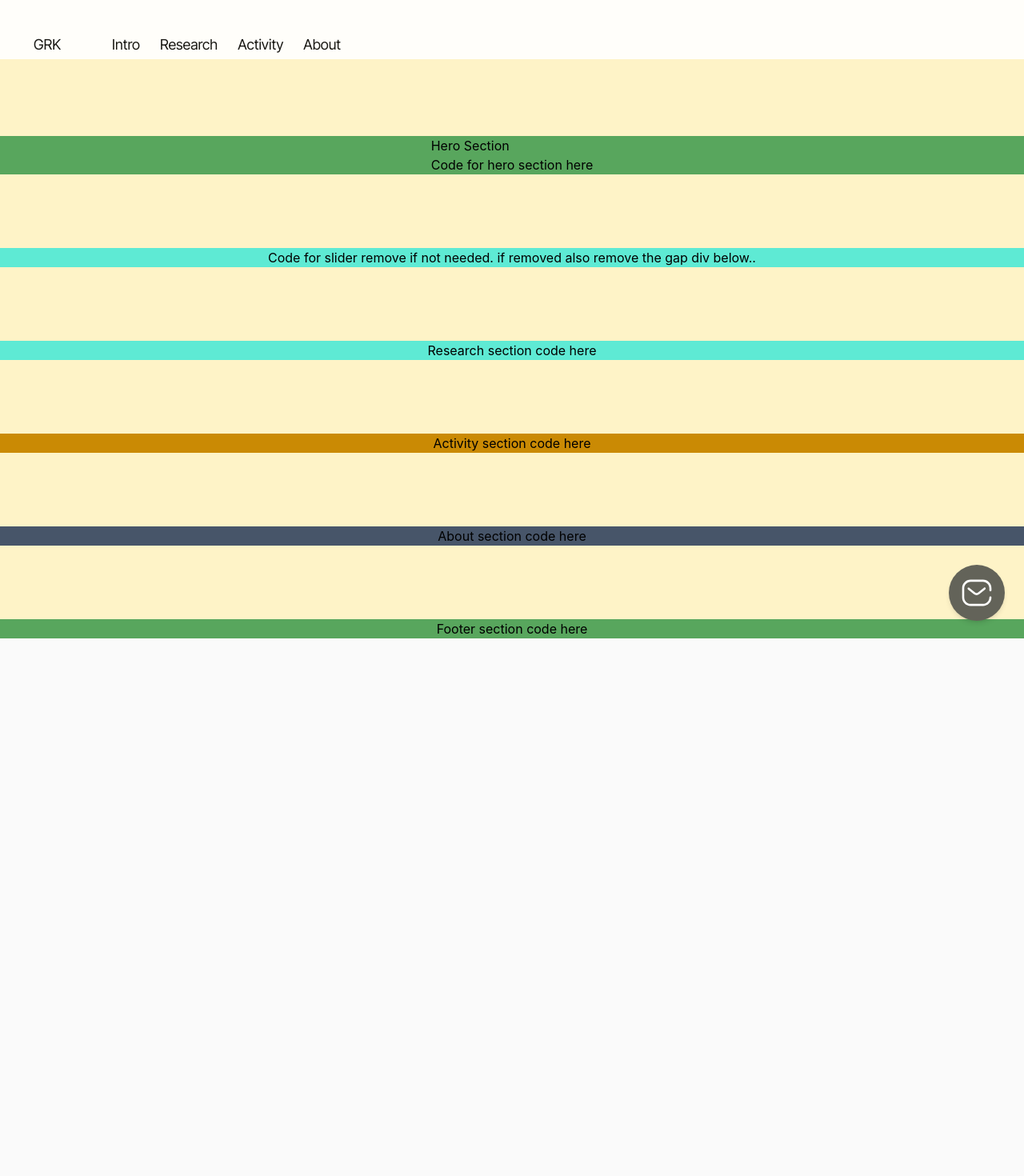
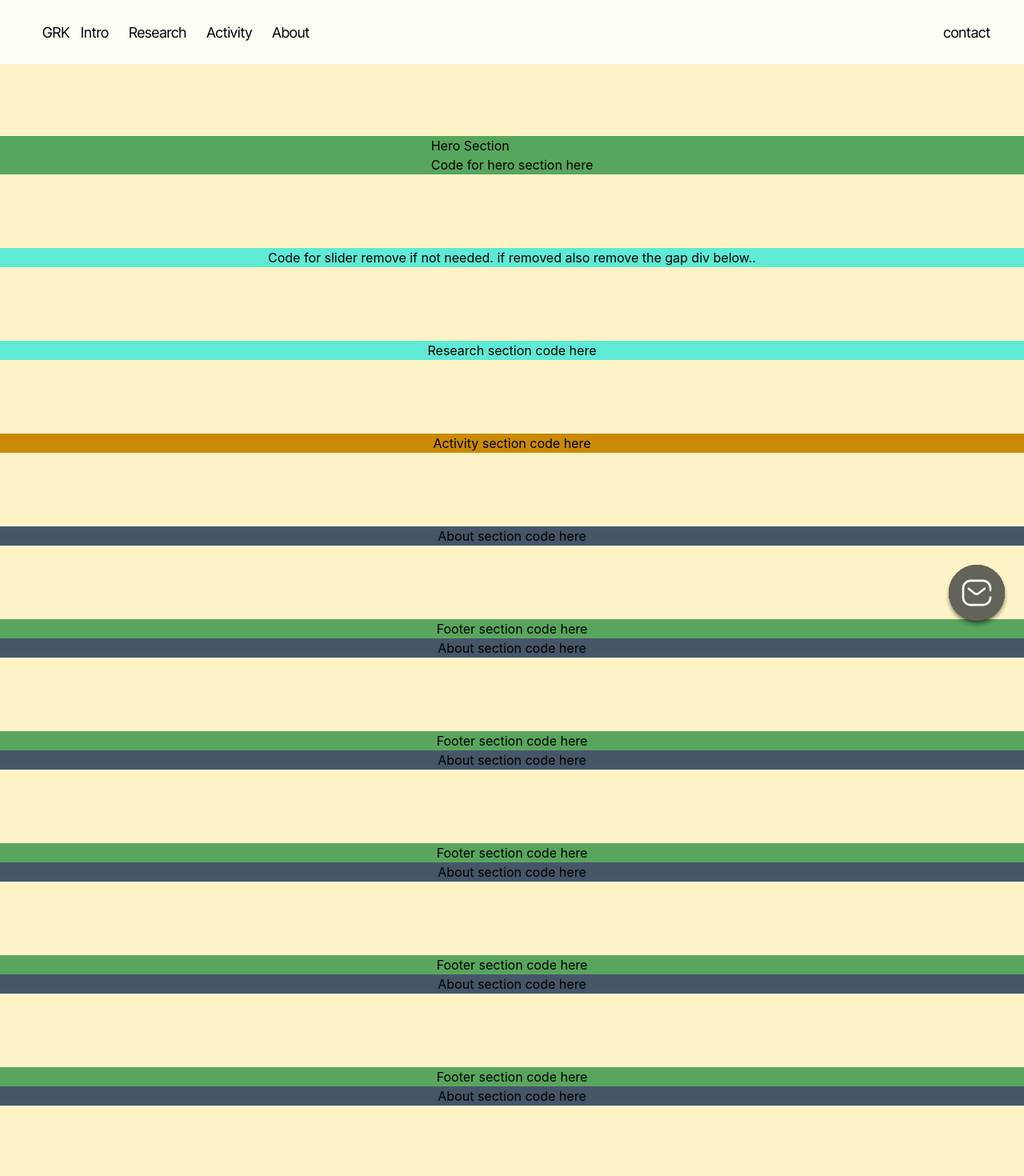
Before and after one commit to navaneeenavan/grkFrontEnd, a React (Create React App) app: page / in a window 1280 px wide. Shown: the top 1470 px of the page at 80% size. Before the commit the page ends 800 px from the top, so only its background shows below. Built offline with nearby package versions, Linux system fonts and the light colour scheme.

Commit message:
minor commits

```diff
--- a/src/App.js
+++ b/src/App.js
@@ -9,11 +9,26 @@ import Footer from "./components/footer";
 import OverlayButton from "./components/overlay";
 function App() {
   return (
-    <main className=" max-w-[1480px] ml-auto mr-auto">
+    <main className=" max-w-[1480px] mx-auto">
       <Navbar />
       <Hero />
       <Research />
       <Activity />
+      <About />
+      <OverlayButton />
+      <Footer />
+      <About />
+      <OverlayButton />
+      <Footer />
+      <About />
+      <OverlayButton />
+      <Footer />
+      <About />
+      <OverlayButton />
+      <Footer />
+      <About />
+      <OverlayButton />
+      <Footer />
       <About />
       <OverlayButton />
       <Footer />
--- a/src/components/navbar.js
+++ b/src/components/navbar.js
@@ -1,4 +1,4 @@
-import React, { useState } from 'react';
+import React, { useState } from "react";
 import "./demo.css";
 
 const Navbar = () => {
@@ -8,38 +8,90 @@ const Navbar = () => {
     setIsOpen(!isOpen);
   };
 
-    return(
+  return (
     <div>
-        <div className="navbar fixed bg-white opacity-[0.9] w-[100%] z-10 pt-[42px] pb-[5px] font-font1">
+     <div className="navbar fixed bg-white bg-opacity-80 backdrop-blur-sm w-full z-10 h-20 flex font-font1 items-center">
 
-        <div className="nav md:flex gap-[42px]  text-[18px] font-font1 pl-[42px] pr-[42px] min-h-[15px] align-middle">
+        <div className="nav w-full md:flex gap-[42px]  text-[18px] font-font1 pl-[42px] pr-[42px] min-h-[15px] align-middle justify-between">
+            <div >
+
+          <div className="md:flex gap-[3px] pl-[11px] pr-[11px] font-200 sm:hidden xsm:hidden">
           <span>GRK</span>
-                <div className="md:flex gap-[3px] pl-[11px] pr-[11px] font-200 sm:hidden xsm:hidden">
-                <a href="#intro"><span className="gap-[3px] pl-[11px] pr-[11px] rounded-[15px] hover:bg-[#ebeaea] hover:cursor-pointer">Intro</span></a>
-                <a href="#research"><span className="gap-[3px] pl-[11px] pr-[11px] rounded-[15px] hover:bg-[#ebeaea] hover:cursor-pointer">Research</span></a>
-                <a href="#activity"><span className="gap-[3px] pl-[11px] pr-[11px] rounded-[15px] hover:bg-[#ebeaea] hover:cursor-pointer">Activity</span></a>
-                <a href="#about"><span className="gap-[3px] pl-[11px] pr-[11px] rounded-[15px] hover:bg-[#ebeaea] hover:cursor-pointer">About</span></a>
-                </div>
+            <a href="#intro">
+              <span className="gap-[3px] pl-[11px] pr-[11px] rounded-[15px] hover:bg-[#ebeaea] hover:cursor-pointer">
+                Intro
+              </span>
+            </a>
+            <a href="#research">
+              <span className="gap-[3px] pl-[11px] pr-[11px] rounded-[15px] hover:bg-[#ebeaea] hover:cursor-pointer">
+                Research
+              </span>
+            </a>
+            <a href="#activity">
+              <span className="gap-[3px] pl-[11px] pr-[11px] rounded-[15px] hover:bg-[#ebeaea] hover:cursor-pointer">
+                Activity
+              </span>
+            </a>
+            <a href="#about">
+              <span className="gap-[3px] pl-[11px] pr-[11px] rounded-[15px] hover:bg-[#ebeaea] hover:cursor-pointer">
+                About
+              </span>
+            </a>
+
             </div>
 
-        <nav className={`navbar md:hidden sm:block xsm:block ${isOpen ? 'open' : ''}`}>
+          </div>
+          <div>
+            contact
+          </div>
+
+
+        </div>
+
+        <nav
+          className={`navbar md:hidden sm:block xsm:block ${
+            isOpen ? "open" : ""
+          }`}
+        >
           <div className="navbar-toggle" onClick={toggleNavbar}>
             <div className="bar"></div>
             <div className="bar"></div>
             <div className="bar"></div>
           </div>
           <ul className="navbar-menu">
-            <li><a href="#intro" onClick={toggleNavbar}><span className="gap-[3px] pl-[11px] pr-[11px] rounded-[15px] hover:bg-[#ebeaea] hover:cursor-pointer">Intro</span></a></li>
-            <li><a href="#research" onClick={toggleNavbar}><span className="gap-[3px] pl-[11px] pr-[11px] rounded-[15px] hover:bg-[#ebeaea] hover:cursor-pointer">Research</span></a></li>
-            <li><a href="#activity" onClick={toggleNavbar}><span className="gap-[3px] pl-[11px] pr-[11px] rounded-[15px] hover:bg-[#ebeaea] hover:cursor-pointer">Activity</span></a></li>
-            <li><a href="#about" onClick={toggleNavbar}><span className="gap-[3px] pl-[11px] pr-[11px] rounded-[15px] hover:bg-[#ebeaea] hover:cursor-pointer">About</span></a></li>
+            <li>
+              <a href="#intro" onClick={toggleNavbar}>
+                <span className="gap-[3px] pl-[11px] pr-[11px] rounded-[15px] hover:bg-[#ebeaea] hover:cursor-pointer">
+                  Intro
+                </span>
+              </a>
+            </li>
+            <li>
+              <a href="#research" onClick={toggleNavbar}>
+                <span className="gap-[3px] pl-[11px] pr-[11px] rounded-[15px] hover:bg-[#ebeaea] hover:cursor-pointer">
+                  Research
+                </span>
+              </a>
+            </li>
+            <li>
+              <a href="#activity" onClick={toggleNavbar}>
+                <span className="gap-[3px] pl-[11px] pr-[11px] rounded-[15px] hover:bg-[#ebeaea] hover:cursor-pointer">
+                  Activity
+                </span>
+              </a>
+            </li>
+            <li>
+              <a href="#about" onClick={toggleNavbar}>
+                <span className="gap-[3px] pl-[11px] pr-[11px] rounded-[15px] hover:bg-[#ebeaea] hover:cursor-pointer">
+                  About
+                </span>
+              </a>
+            </li>
           </ul>
         </nav>
-
-
       </div>
     </div>
-    )
-}
+  );
+};
 
-export default Navbar
+export default Navbar;
--- a/tailwind.config.js
+++ b/tailwind.config.js
@@ -30,7 +30,7 @@ module.exports = {
         text2: 'rgba(34, 34, 34, .7)',
         border: 'rgba(0, 0, 0, .05)',
         blue: '#4c95f7',
-        blueHover: '#3f7bcc'  //colors set for further use in the website
+        blueHover: '#3f7bcc'
       }
     },
   },
```
Also changed, not shown: src/components/overlay.js (+35 -7 lines), 1 other file (tests, documents, lock files or other folders). Lines whose indentation alone changed are shown as unchanged.
